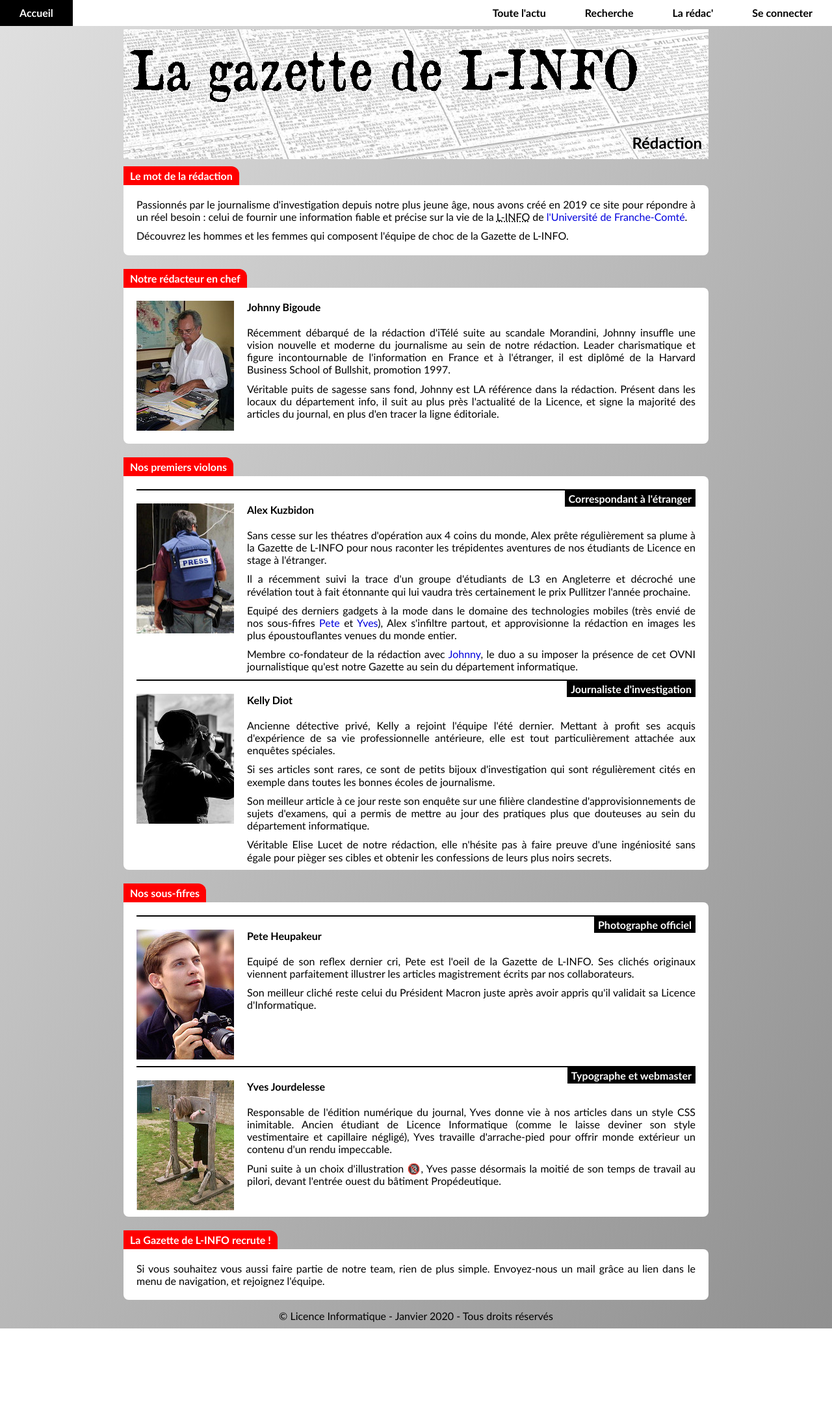
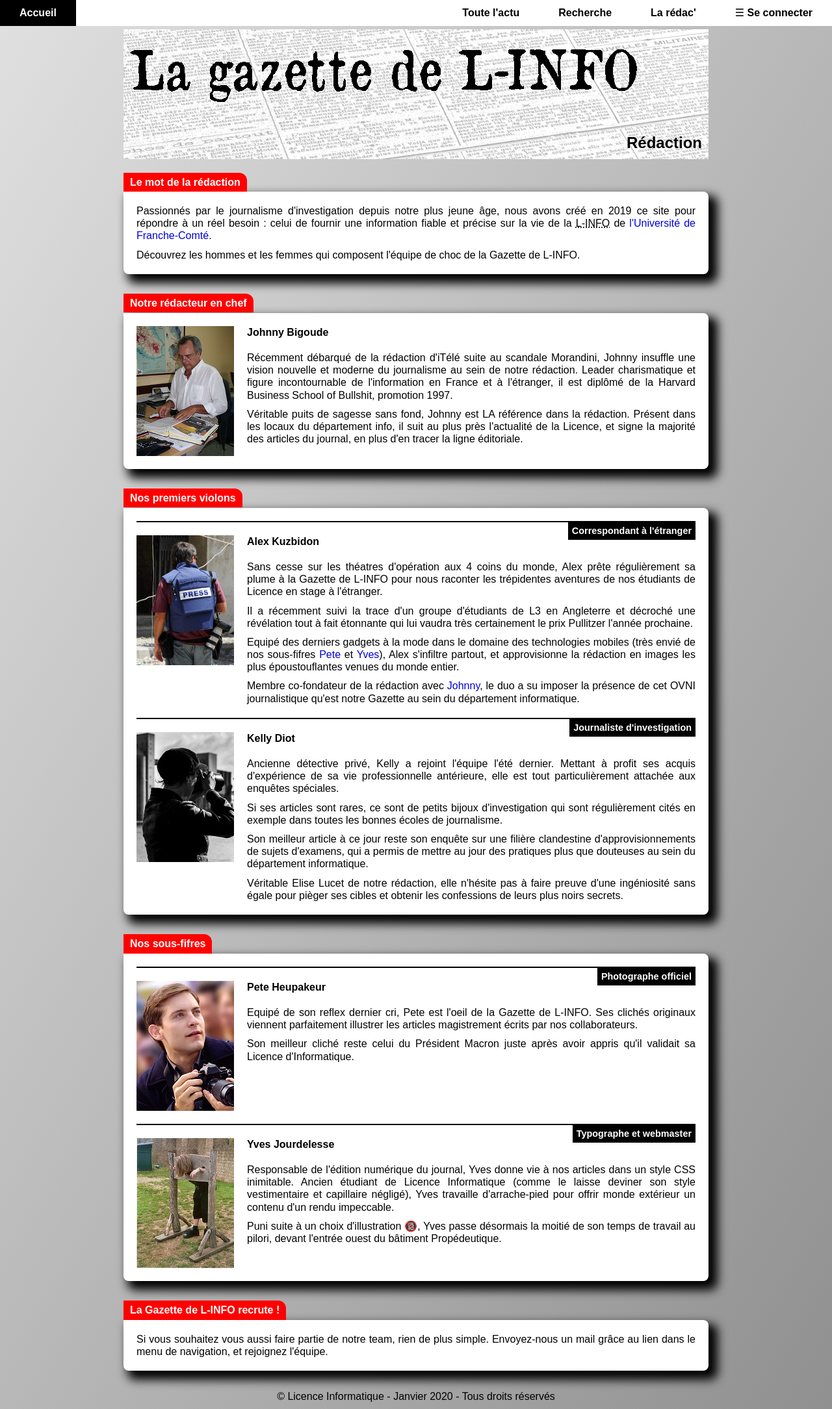
Before and after one commit to FrancoisPog/La-gazette-de-l-INFO, a PHP site: page /html/redaction.html in a window 1280 px wide. Shown: the whole page at 65% size. Before the commit the page ends 2045 px from the top, so only its background shows below. Run offline with PHP 8.4, Linux system fonts and the light colour scheme.

Commit message:
css factorization

```diff
--- a/html/redaction.html
+++ b/html/redaction.html
@@ -25,9 +25,9 @@
 
     <main id="redaction">
 
-        <section>
+        <section class="type1">
             <h2>Le mot de la rédaction</h2>
-            <article>
+
             <p>
                 Passionnés par le journalisme d'investigation depuis notre plus jeune âge, nous avons créé en 2019
                 ce
@@ -39,11 +39,11 @@
             <p>
                 Découvrez les hommes et les femmes qui composent l'équipe de choc de la Gazette de L-INFO.
             </p>
-            </article>
+
         </section>
 
-        <section>
-            <h2>Notre rédacteur en chef</h2>
+        <section class="type1">
+            <h2 id="redacChef">Notre rédacteur en chef</h2>
             <article>
                 <img src="../images/johnny.jpg" alt="Johnny Bigoude" title="Johnny Bigoude">
                 <h3 id="johnny">Johnny Bigoude</h3>
@@ -67,7 +67,7 @@
             </article>
         </section>
 
-        <section>
+        <section class="type1">
             <h2>Nos premiers violons</h2>
             <article>
                 <img src="../images/alex.jpg" alt="Alex Kuzbidon" title="Alex Kuzbidon">
@@ -87,12 +87,13 @@
                 <p>
                     Equipé des derniers gadgets à la mode dans le domaine des technologies mobiles (très envié de nos
                     sous-fifres
-                    <a href="#sous_fifres">Pete</a> et <a href="#sous_fifres"> Yves</a>), Alex s'infiltre partout, et approvisionne la
+                    <a href="#sous_fifres">Pete</a> et <a href="#sous_fifres"> Yves</a>), Alex s'infiltre partout, et
+                    approvisionne la
                     rédaction en images les plus époustouflantes
                     venues du monde entier.
                 </p>
                 <p>
-                    Membre co-fondateur de la rédaction avec <a href="#johnny"> Johnny</a>, le duo a su imposer la
+                    Membre co-fondateur de la rédaction avec <a href="#redacChef"> Johnny</a>, le duo a su imposer la
                     présence
                     de
                     cet OVNI journalistique
@@ -130,7 +131,7 @@
             </article>
         </section>
 
-        <section>
+        <section class="type1">
             <h2 id="sous_fifres">Nos sous-fifres</h2>
             <article>
                 <img src="../images/pete.jpg" alt="Pete Heupakeur" title="Pete Heupakeur">
@@ -169,16 +170,16 @@
             </article>
         </section>
 
-        <section>
+        <section class="type1">
             <h2>La Gazette de L-INFO recrute !</h2>
-            <article>
+
             <p>
                 Si vous souhaitez vous aussi faire partie de notre team, rien de plus simple. Envoyez-nous un mail
                 grâce
                 au
                 lien dans le menu de navigation, et rejoignez l'équipe.
             </p>
-            </article>
+
         </section>
     </main>
 
--- a/styles/gazette.css
+++ b/styles/gazette.css
@@ -87,7 +81,7 @@ body > header, main, body > footer{
 }
 
 body{
-    font-family: "Trebuchet MS", Arial, Verdana, sans-serif;
+    font-family: Trebuchet, Arial, Verdana, sans-serif;
     display: flex;
     flex-direction: column;
     align-items: center;
@@ -105,22 +99,45 @@ blockquote {
 blockquote:before{
     content: open-quote;
 }
-
 blockquote:after{
     content: close-quote;
 }
 
-/* Header */
+/* --- Section TYPE 1 --- */
+section.type1 {
+    position: relative;
+    display: flex;
+    flex-direction: column;
+    background-color: white;
+    border-radius: 0px 8px 8px 8px;
+    box-shadow: 10px 10px 15px 4px black;
+    margin-top: 30px ;
+    padding:20px;
 
-header{
+}
+
+section.type1 h2{
+    position: absolute;
+    top: -29.5px;
+    left: 0px;
+    color: white;
+    background-color: red;
+    padding: 5px 10px ;
+    font-weight: bold;
+    border-radius: 0px 12px 0px 0px;
+
+}
+
+
+/* --- Header --- */
+body > header{
     margin-top: 45px;
-    margin-bottom: 10px;
+    margin-bottom: 20px;
     position: relative;
     background: url(../images/fond.png);
     height: 200px;
 }
-
-header h1{
+body > header h1{
     font-weight: bold;
     position: absolute;
     right: 10px;
@@ -128,24 +145,21 @@ header h1{
     font-size: 24px;
 
 }
-
-header img{
+body > header img{
     margin-top: 30px;
     margin-left: 10px;
 }
 
-/* Footer */
-
-footer{
-    margin-top: 15px;
+/* --- Footer --- */
+body > footer{
+    margin-top: 30px;
     margin-bottom: 10px;
     display: flex;
     justify-content: center;
+
 }
 
-
-
-/* Menu  */
+/* --- Menu --- */
 nav {
     position: fixed;
     top: 0px;
@@ -173,10 +184,12 @@ nav ul {
     display: flex;
     justify-content: flex-end;
 }
-
-#accueil{
+nav ul li:first-child{
     position: absolute;
     left: 0px;
+}
+nav ul li:last-child a::before{
+    content: "\2630\0020";
 }
 
 nav ul li{
@@ -266,96 +281,50 @@ main footer p{
     margin-left: 25px;
 }
 
-#reactions h3{
-    position: absolute ;
-    top: -29px;
-    left: 0px;
-    color: white;
-    background-color: red;
-    padding: 5px 10px ;
-    font-weight: bold;
-    border-radius: 0px 12px 0px 0px;
+
+/* --------------------- PAGE REDACTION ---------------------*/
+
+/* Toutes les sections sauf la dernière */
+#redaction section:not(:last-child){
+    margin-bottom: 60px;
 }
 
-
-/* PAGE REDACTION */
-
-#redaction p{
-    text-align: justify;
-}
-
-#redaction section {
-    position: relative;
-    display: flex;
-    flex-direction: column;
-    background-color: white;
-    margin-top: 30px ;
-    padding: 10px 20px;
-    border-radius: 0px 8px 8px 8px;
-}
-
-#redaction section:not(:last-child){
-    margin-bottom: 50px;
-}
-
-#redaction section h2{
-    position: absolute;
-    top: -29px;
-    left: 0px;
-    color: white;
-    background-color: red;
-    padding: 5px 10px ;
-    font-weight: bold;
-    border-radius: 0px 12px 0px 0px;
-
-}
-
+/* Tout les articles qui ne sont pas seul dans leur section */
 #redaction article:not(:only-of-type) {
     position: relative;
     border-top : 2px solid black;
-    padding: 20px 0px 0px 0px;
-    margin-top: 10px;
-
-}
-#redaction article:only-of-type{
-    padding : 10px 0px;
+    padding: 20px 0px 20px 0px;
 }
 
+/* Les derniers articles d'une sections (s'il y en a d'autres) */
+#redaction article:not(:only-of-type):last-child{
+    padding-bottom: 0px;
+}
 
-
-
-
+/* Titres */
 #redaction article h4 {
     position: absolute;
     right: 0px;
     top: 0px;
+    background-color: black;
+    padding: 5px 6px ;
     color: white;
-    background-color: black;
-    padding: 3px 6px ;
+    font-size: 0.9em;
     font-weight: bold;
 }
-
-
-
-
 #redaction article h3{
     font-weight: bold;
     margin-bottom: 20px;
 }
 
-#redaction article:only-of-type h3{
-    margin-top: 0px;
-}
-
-
+/* Images */
 #redaction article img{
     float: left;
     margin: 0px 20px 0px 0px;
 
 }
 
-
-
+/* Empecher que le texte entoure les images */
 #redaction article:not(:only-of-type) p {
     padding-left: 170px;
 }
```
Also changed, not shown: other parts of styles/gazette.css (+23 -30 lines), html/article.html (+15 -9 lines). Lines whose indentation alone changed are shown as unchanged.
